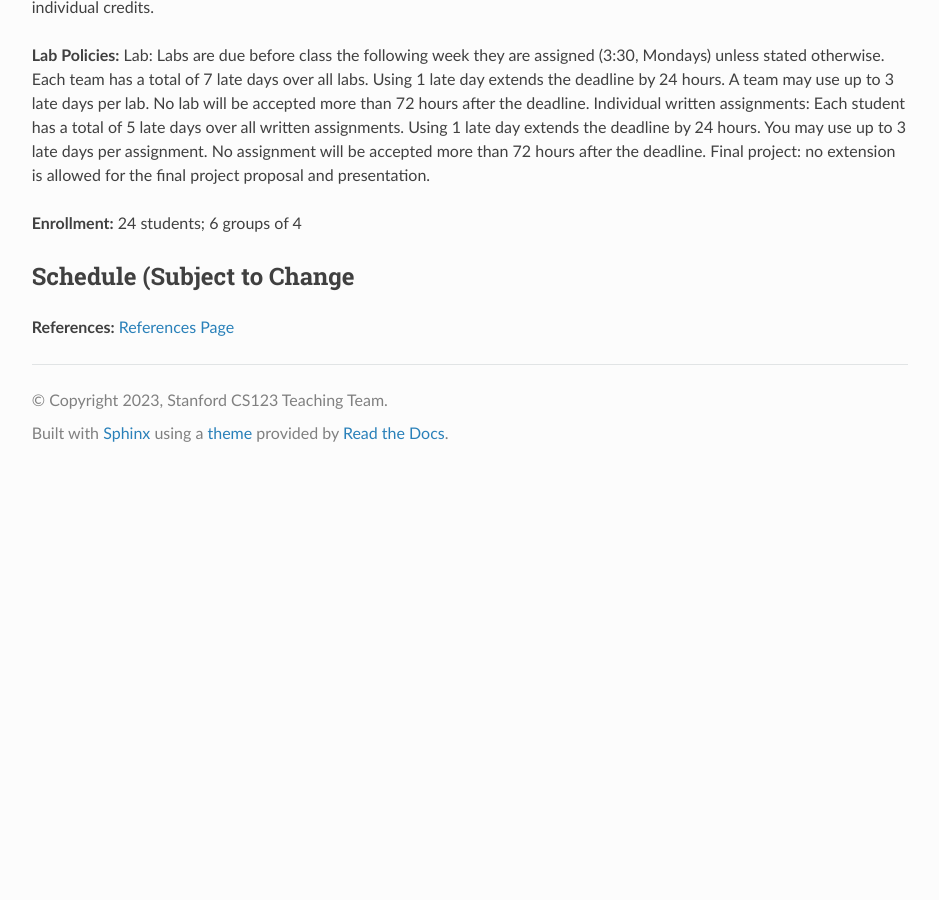
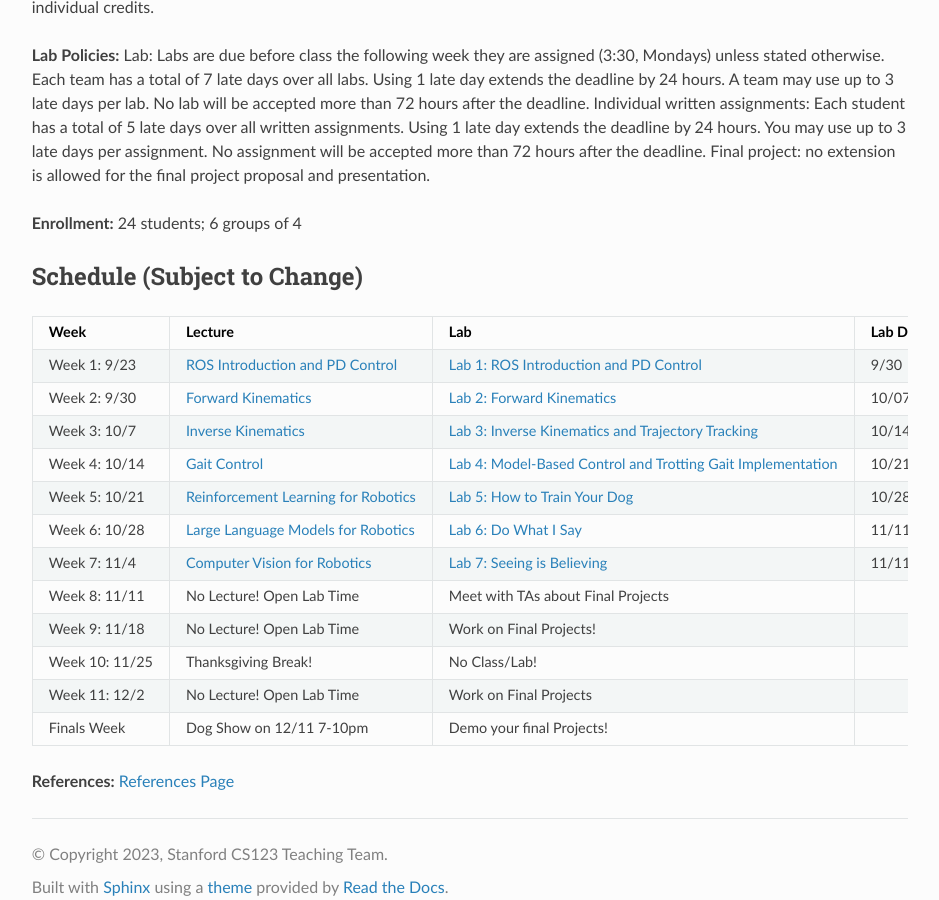
Before and after one commit to cs123-stanford/cs123-stanford, a Sphinx documentation site: the page built from docs/index.rst, in a window 1280 px wide and 900 px high, scrolled down 2051 px. Shown: the whole window, without its empty margins (320-1259 px from the left). Built offline with Sphinx 7.4.7 and the Read the Docs theme 3.1.0, drawn with Linux system fonts in a browser that asks for light colours; pages that are not in the unit, such as notebooks, are missing from menus; before the commit the page ends 2521 px from its top, so only the background shows below that.

```diff
--- a/docs/index.rst
+++ b/docs/index.rst
@@ -18,11 +18,11 @@ CS 123: A Hands-On Introduction to Building AI-Enabled Robots
 
 **Overview:**
 
-Welcome to the course page for Stanford’s course in legged robots!
+Welcome to the course page for Stanford's course in legged robots!
 
-This course offers a hands-on introduction to AI-powered robotics. Unlike most introductory robotics courses, students will learn essential robotics concepts by constructing a quadruped robot from scratch and training it to perform real-world tasks such as navigation and command following. The course covers a broad range of topics critical to robot learning, including motor control, forward and inverse kinematics, system identification, simulation, and reinforcement learning. Through weekly labs, students will construct and program an agile robot quadruped named Pupper. In the final few weeks, students will undertake an open-ended project, such as training Pupper to perform agile movements, developing a vision system to allow Pupper to play fetch, or adapting large language models to enable Pupper’s ability to communicate with humans.
+This course offers a hands-on introduction to AI-powered robotics. Unlike most introductory robotics courses, students will learn essential robotics concepts by constructing a quadruped robot from scratch and training it to perform real-world tasks such as navigation and command following. The course covers a broad range of topics critical to robot learning, including motor control, forward and inverse kinematics, system identification, simulation, and reinforcement learning. Through weekly labs, students will construct and program an agile robot quadruped named Pupper. In the final few weeks, students will undertake an open-ended project, such as training Pupper to perform agile movements, developing a vision system to allow Pupper to play fetch, or adapting large language models to enable Pupper's ability to communicate with humans.
 
-*“Empowering robots with AI is essential to make them smart and useful in people’s daily life. It is one of the most important research directions in both academia and industry. This class teaches the most relevant skills, gives students hands-on experiences, and prepares them for a career in the area of AI and robotics.”* - Jie Tan, Staff Research Scientist at Google DeepMind
+*"Empowering robots with AI is essential to make them smart and useful in people's daily life. It is one of the most important research directions in both academia and industry. This class teaches the most relevant skills, gives students hands-on experiences, and prepares them for a career in the area of AI and robotics."* - Jie Tan, Staff Research Scientist at Google DeepMind
 
 **Time:** Monday, TBD
 
@@ -61,33 +61,24 @@ Final project: no extension is allowed for the final project proposal and presen
 
 **Enrollment:** 24 students; 6 groups of 4
 
-Schedule (Subject to Change
-===========
+Schedule (Subject to Change)
+==========================
 
-+-----------+---------------------------------------------+-------------------------------------------+------------------+
-|           | Lecture                                     | Lab                                       | Other            |
-+===========+=============================================+===========================================+==================+
-| Week 1    | :doc:../schedule/lectures/fall-24/lec-1  | :doc:../schedule/labs/fall-24/lab-1    |                  |
-+-----------+---------------------------------------------+-------------------------------------------+------------------+
-| Week 2    | :doc:../schedule/lectures/fall-24/lec-2  | :doc:../schedule/labs/fall-24/lab-2    |                  |
-+-----------+---------------------------------------------+-------------------------------------------+------------------+
-| Week 3    | :doc:../schedule/lectures/fall-24/lec-3  | :doc:../schedule/labs/fall-24/lab-3    |                  |
-+-----------+---------------------------------------------+-------------------------------------------+------------------+
-| Week 4    | :doc:../schedule/lectures/fall-24/lec-4  | :doc:../schedule/labs/fall-24/lab-4    |                  |
-+-----------+---------------------------------------------+-------------------------------------------+------------------+
-| Week 5    | :doc:../schedule/lectures/fall-24/lec-5  | :doc:../schedule/labs/fall-24/lab-5    |                  |
-+-----------+---------------------------------------------+-------------------------------------------+------------------+
-| Week 6    | :doc:../schedule/lectures/fall-24/lec-6  | :doc:../schedule/labs/fall-24/lab-6    |                  |
-+-----------+---------------------------------------------+-------------------------------------------+------------------+
-| Week 7    | :doc:../schedule/lectures/fall-24/lec-7  | :doc:../schedule/labs/fall-24/lab-7    |                  |
-+-----------+---------------------------------------------+-------------------------------------------+------------------+
-| Week 8    | No Lecture! Open Lab Time                 | Meet with TAs about Final Projects       | Project Proposals Due |
-+-----------+---------------------------------------------+-------------------------------------------+------------------+
-| Week 9    | No Lecture! Open Lab Time                 | Work on Final Projects                   |                  |
-+-----------+---------------------------------------------+-------------------------------------------+------------------+
-| Week 10   | No Lecture! Open Lab Time                 | Work on Final Projects                   | Final Project Checkpoint |
-+-----------+---------------------------------------------+-------------------------------------------+------------------+
-| Finals    | Dog Show                                  | Demo your Final Projects                 |                  |
-+-----------+---------------------------------------------+-------------------------------------------+------------------+
+.. csv-table::
+   :header: "Week", "Lecture", "Lab", "Lab Due Date", "Other"
+   :widths: 15, 30, 30, 15, 20
+
+   "Week 1: 9/23", ":doc:`../schedule/lectures/fall-24/lec-1`", ":doc:`../schedule/labs/fall-24/lab-1`", "9/30", ""
+   "Week 2: 9/30", ":doc:`../schedule/lectures/fall-24/lec-2`", ":doc:`../schedule/labs/fall-24/lab-2`", "10/07", ""
+   "Week 3: 10/7", ":doc:`../schedule/lectures/fall-24/lec-3`", ":doc:`../schedule/labs/fall-24/lab-3`", "10/14", ""
+   "Week 4: 10/14", ":doc:`../schedule/lectures/fall-24/lec-4`", ":doc:`../schedule/labs/fall-24/lab-4`", "10/21", ""
+   "Week 5: 10/21", ":doc:`../schedule/lectures/fall-24/lec-5`", ":doc:`../schedule/labs/fall-24/lab-5`", "10/28", ""
+   "Week 6: 10/28", ":doc:`../schedule/lectures/fall-24/lec-6`", ":doc:`../schedule/labs/fall-24/lab-6`", "11/11", ""
+   "Week 7: 11/4", ":doc:`../schedule/lectures/fall-24/lec-7`", ":doc:`../schedule/labs/fall-24/lab-7`", "11/11", ""
+   "Week 8: 11/11", "No Lecture! Open Lab Time", "Meet with TAs about Final Projects", "", "Project Proposals due 11/15 at 11:59"
+   "Week 9: 11/18", "No Lecture! Open Lab Time", "Work on Final Projects!", "", ""
+   "Week 10: 11/25", "Thanksgiving Break!", "No Class/Lab!", "", ""
+   "Week 11: 12/2", "No Lecture! Open Lab Time", "Work on Final Projects", "", "Final Project checkpoint 12/2"
+   "Finals Week", "Dog Show on 12/11 7-10pm", "Demo your final Projects!", "", ""
 
 **References:** :doc:`../reference/references`
```
